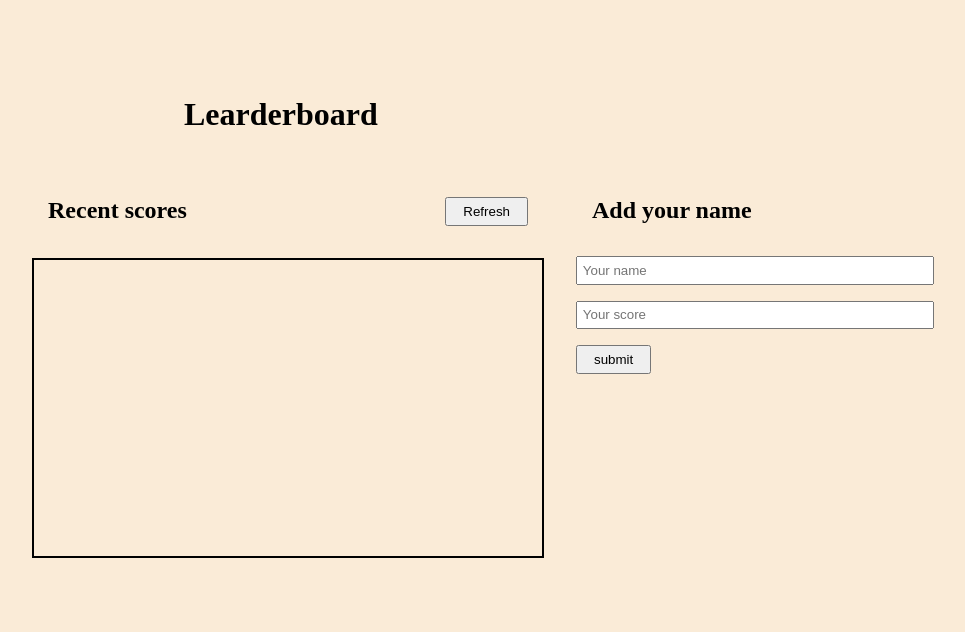
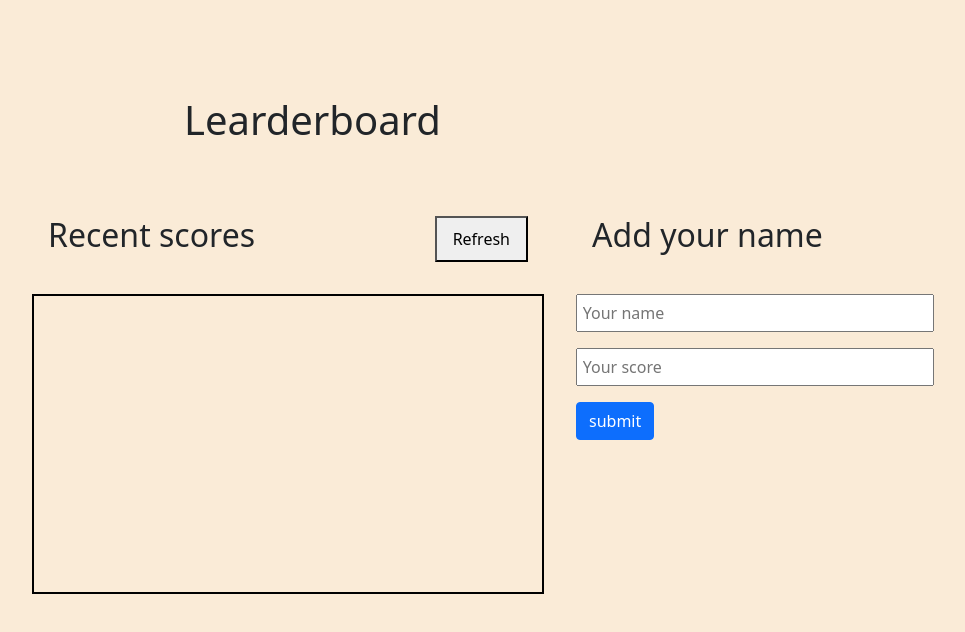
Before and after one commit to tarikbouari/LeaderBoard-App, a website built with webpack: page src/index.html in a window 1280 px wide. Shown: the whole page, without its empty margins (80-1045 px from the left). Built offline with nearby package versions, Linux system fonts and the light colour scheme; no server answers.

Commit message:
add class to Btn

```diff
--- a/src/index.html
+++ b/src/index.html
@@ -1,44 +1,49 @@
 <!DOCTYPE html>
 <html lang="en">
   <head>
-        <meta charset="UTF-8">
-        <meta http-equiv="X-UA-Compatible" content="IE=edge">
-        <meta name="viewport" content="width=device-width, initial-scale=1.0">
-        <title>Document</title>
+    <meta charset="UTF-8" />
+    <meta http-equiv="X-UA-Compatible" content="IE=edge" />
+    <meta name="viewport" content="width=device-width, initial-scale=1.0" />
+    <link
+      href="https://cdn.jsdelivr.net/npm/bootstrap@5.0.2/dist/css/bootstrap.min.css"
+      rel="stylesheet"
+      integrity="sha384-EVSTQN3/azprG1Anm3QDgpJLIm9Nao0Yz1ztcQTwFspd3yD65VohhpuuCOmLASjC"
+      crossorigin="anonymous"
+    />
+    <title>Learderboard</title>
   </head>
   <body>
-
     <header>
-            <h1> Learderboard</h1>
+      <h1>Learderboard</h1>
     </header>
     <section class="scores">
       <div class="recent-scores">
         <div class="score-refresh">
-                    <h2> Recent scores</h2>
-                    <button id="refresh">Refresh</button>
+          <h2>Recent scores</h2>
+          <button id="refresh btn btn-primary">Refresh</button>
         </div>
-                <div class="name-board" id="name-board">
-
-
-                </div>
+        <div class="name-board" id="name-board"></div>
       </div>
       <div class="add-scores">
-                <h2> Add your name</h2>
+        <h2>Add your name</h2>
         <form id="form" action="post">
           <div>
-                        <input type="text" placeholder="Your name" id="name"
-                            class="name">
+            <input type="text" placeholder="Your name" id="name" class="name" />
           </div>
           <div>
-                        <input type="text" placeholder="Your score" id="score"
-                            class="score">
+            <input
+              type="text"
+              placeholder="Your score"
+              id="score"
+              class="score"
+            />
           </div>
 
-                    <button type="submit" id="submit"> submit</button>
+          <button type="submit" id="submit" class="btn btn-primary">
+            submit
+          </button>
         </form>
-
       </div>
     </section>
-
   </body>
 </html>
```
Lines whose indentation alone changed are shown as unchanged.
